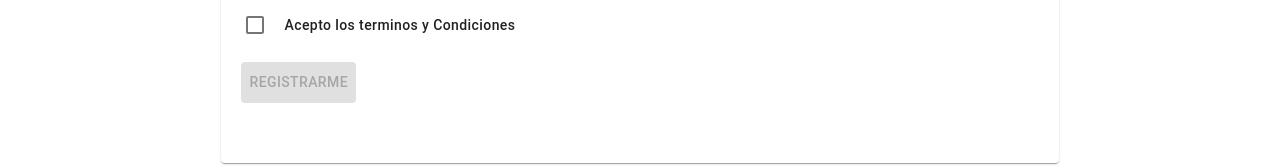
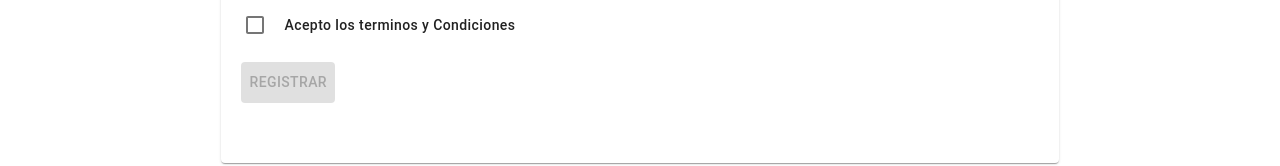
Before and after one commit to fedegaretti/UNQTradingFE, a React (Create React App) app: page /registro in a window 1280 px wide. Shown: the part 469-635 px from the top of the page. Built offline with nearby package versions, Linux system fonts and the light colour scheme.

Commit message:
Se agregan los labels al properties.js

```diff
--- a/src/Components/Registro/RegistroForm.jsx
+++ b/src/Components/Registro/RegistroForm.jsx
@@ -50,7 +50,7 @@ export default function RegistroForm() {
                 <AppBar position="static">
                     <Toolbar>
                         <Typography variant="h6" className={classes.title}>
-                            Registrar Persona
+                            {properties.labels.registroPersonaTitle}
                         </Typography>
                     </Toolbar>
                 </AppBar>
@@ -178,7 +178,7 @@ export default function RegistroForm() {
                             </div>
                             <div>
                                 <Button disabled={!accept || hasErrors.current} className="p-2 ml-1" variant="contained" color="primary" onClick={() => register()}>
-                                    Registrarme
+                                    {properties.labels.registrar}
                                 </Button>
                             </div>
                             <Alert className="mt-2" variant={alert.variant} severity={alert.severity} icon={alert.icon}>
--- a/src/Properties/properties.js
+++ b/src/Properties/properties.js
@@ -10,9 +10,11 @@ export const properties = {
         comprarAcciones:"Comprar Acciones",
         cerrar: "Cerrar",
         cargar: "Cargar",
+        registrar: "Registrar",
         ingresar: "Ingresar",
         noEstasRegistrado: "No estas registrado ?",
-        olvideContraseña: "Olvidé mi contraseña"
+        olvideContraseña: "Olvidé mi contraseña",
+        registroPersonaTitle: "Registrar Persona"
     },
     misAcciones: {
         path: '/acciones',
```
